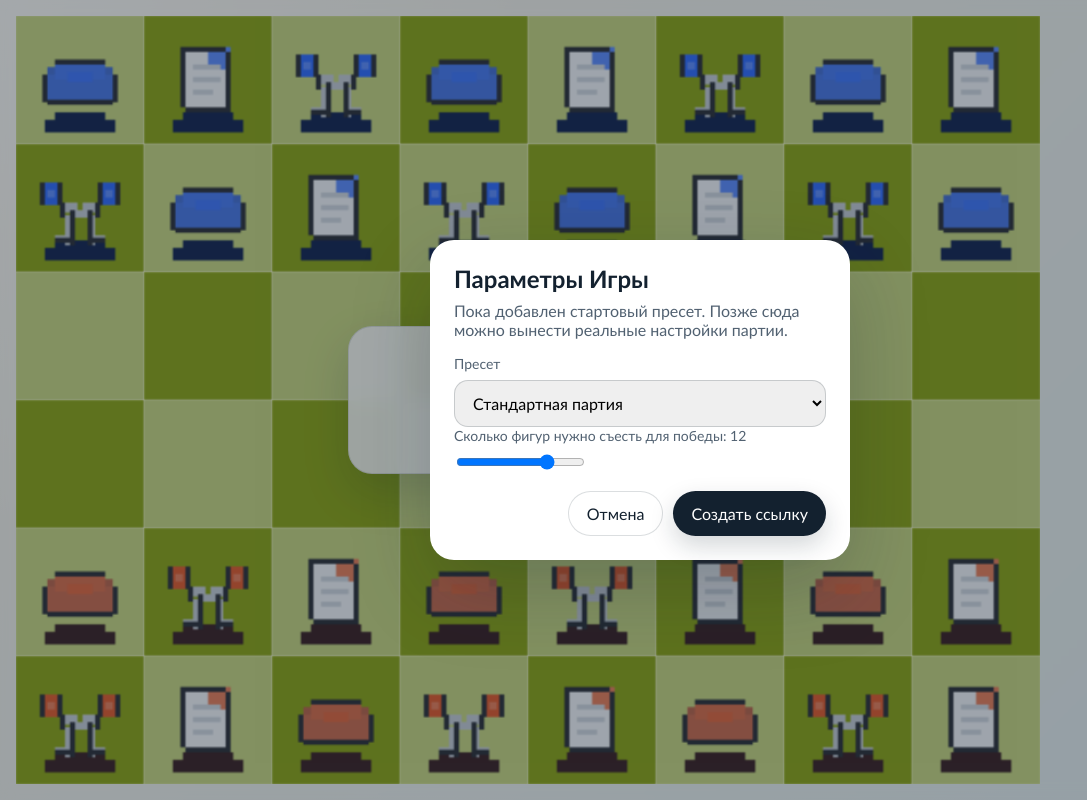
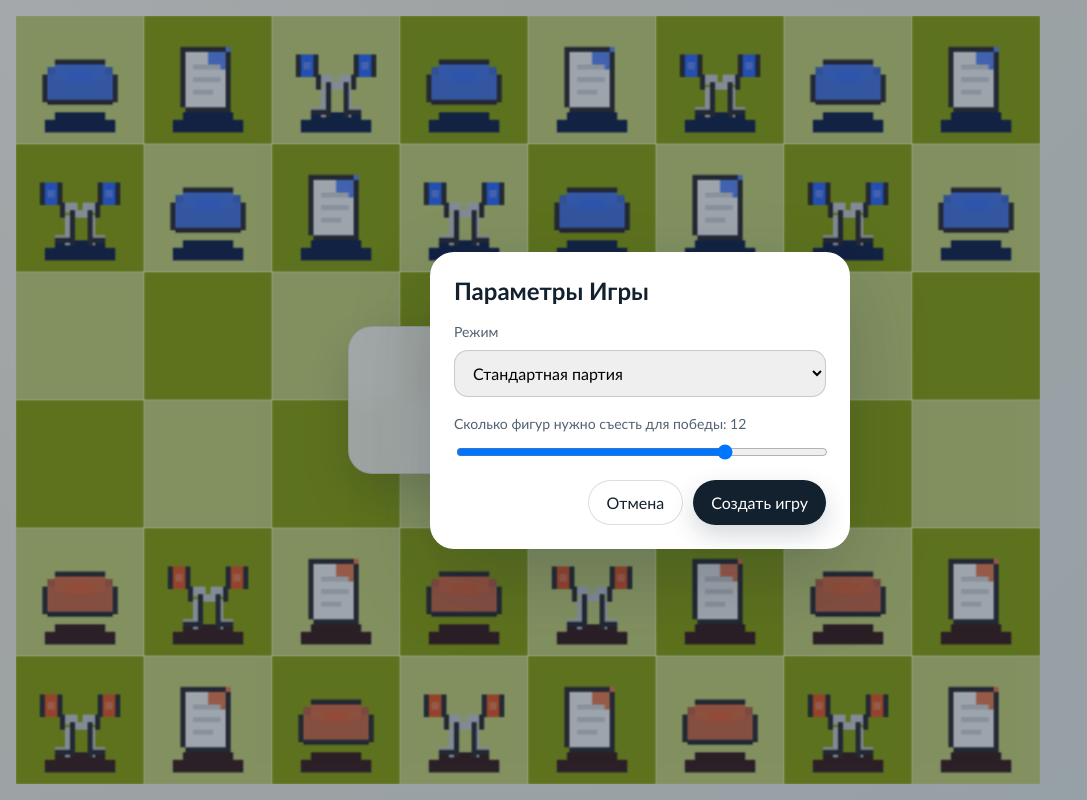
Before and after one commit to bokshitsky/rps-game, a React app: page / in a window 1280 px wide. Both pictures are taken after a click on the button "Новая игра". Shown: the whole page, without its empty margins (0-1087 px from the left). Built offline with nearby package versions, Linux system fonts and the light colour scheme.

Commit message:
update texts

```diff
--- a/src/ui.css
+++ b/src/ui.css
@@ -235,10 +235,12 @@ button:disabled {
 .modal-backdrop {
   position: fixed;
   inset: 0;
-  display: grid;
-  place-items: center;
+  display: flex;
+  align-items: center;
+  justify-content: center;
   background: rgba(19, 33, 47, 0.38);
   z-index: 10;
+  padding: 24px;
 }
 
 .modal {
@@ -253,6 +255,17 @@ button:disabled {
   margin: 0 0 8px;
 }
 
+.modal-body {
+  display: grid;
+  gap: 18px;
+  margin-top: 18px;
+}
+
+.modal-field {
+  display: grid;
+  gap: 10px;
+}
+
 .modal p {
   margin: 0 0 16px;
   color: #516171;
@@ -260,13 +273,16 @@ button:disabled {
 
 .modal label {
   display: block;
-  margin-bottom: 8px;
   font-size: 14px;
   color: #516171;
 }
 
+.modal select,
+.modal input[type="range"] {
+  width: 100%;
+}
+
 .modal select {
-  width: 100%;
   padding: 12px 14px;
   border-radius: 14px;
   border: 1px solid rgba(19, 33, 47, 0.18);
--- a/src/ui.tsx
+++ b/src/ui.tsx
@@ -67,7 +67,7 @@ const defaultState: AppShellState = {
   choicePlayerId: 1,
   overlayTitle: "Новая игра",
   overlayDescription: null,
-  overlayPrimaryLabel: "Новая игра",
+  overlayPrimaryLabel: "Начать",
   overlaySecondaryLabel: null,
   passiveOverlayLabel: null,
   onStart: () => undefined,
@@ -222,8 +222,9 @@ function AppShell({ state, onGameHostRef }: AppShellProps) {
         <div className="modal-backdrop">
           <div className="modal">
             <h2>Параметры Игры</h2>
-            <p>Пока добавлен стартовый пресет. Позже сюда можно вынести реальные настройки партии.</p>
-            <label htmlFor="preset-select">Пресет</label>
+            <div className="modal-body">
+              <div className="modal-field">
+                <label htmlFor="preset-select">Режим</label>
                 <select
                   id="preset-select"
                   value={state.presetValue}
@@ -234,7 +235,11 @@ function AppShell({ state, onGameHostRef }: AppShellProps) {
                   <option value="standard">Стандартная партия</option>
                   <option value="king">Режим с королем</option>
                 </select>
-            <label htmlFor="victory-target-range">Сколько фигур нужно съесть для победы: {state.victoryTarget}</label>
+              </div>
+              <div className="modal-field">
+                <label htmlFor="victory-target-range">
+                  Сколько фигур нужно съесть для победы: {state.victoryTarget}
+                </label>
                 <input
                   id="victory-target-range"
                   type="range"
@@ -246,6 +251,8 @@ function AppShell({ state, onGameHostRef }: AppShellProps) {
                     state.onVictoryTargetChange(Number(event.target.value))
                   }
                 />
+              </div>
+            </div>
             <div className="modal-actions">
               <button
                 className="secondary"
@@ -253,7 +260,7 @@ function AppShell({ state, onGameHostRef }: AppShellProps) {
               >
                 Отмена
               </button>
-              <button onClick={state.onConfirmModal}>Создать ссылку</button>
+              <button onClick={state.onConfirmModal}>Создать игру</button>
             </div>
           </div>
         </div>
```
Lines whose indentation alone changed are shown as unchanged.
